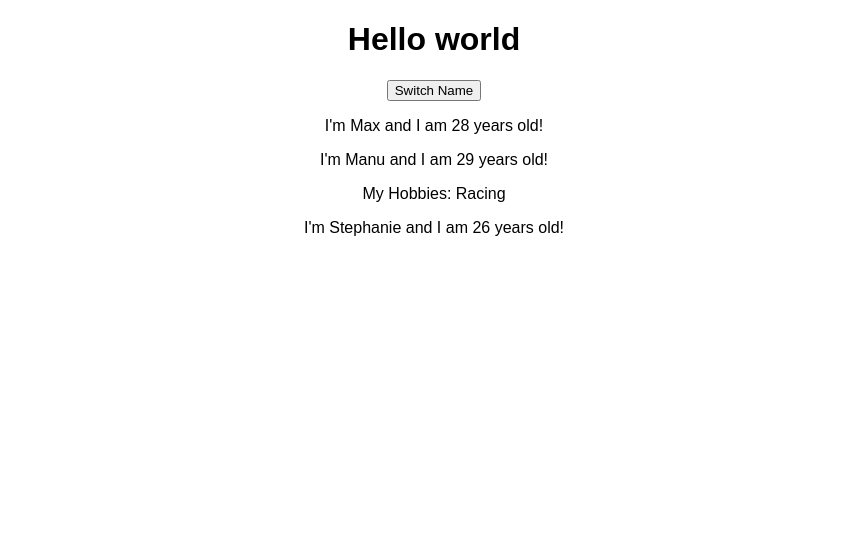
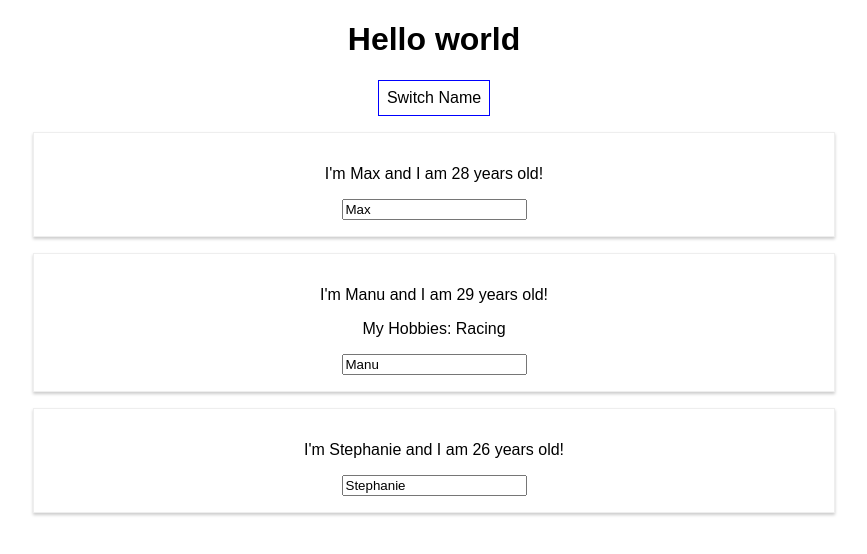
Before and after one commit to AkbarKarshiev/ReactJS-complete-guide, a React (Create React App) app: page / in a window 1280 px wide. Shown: the top 554 px of the page, without its empty margins (206-1073 px from the left). Built offline with nearby package versions, Linux system fonts and the light colour scheme.

Commit message:
3_Chapter_Final_files

```diff
--- a/src/App.js
+++ b/src/App.js
@@ -12,26 +12,53 @@ class App extends Component {
     otherState: 'some other value'
   }
 
-  switchNameHandler = () => {
+  switchNameHandler = (newName) => {
     //console.log("Was clicked");
     // DON'T DO THIS: this.state.persons[0].name = 'Maximilian';
     this.setState({
       persons: [
-        { name: 'Maximilian', age: 28 },
+        { name: newName, age: 28 },
         { name: 'Manu', age: 29 },
+        { name: 'Stephanie', age: 26 },
+      ]
+    })
+  }
+
+  nameChangedHandler = (event) => {
+    this.setState({
+      persons: [
+        { name: 'Max', age: 28 },
+        { name: event.target.value, age: 29 },
         { name: 'Stephanie', age: 27 },
       ]
     })
   }
 
   render() {
+    const style = {
+      backgroundColor: 'white',
+      font: 'inherit',
+      border: '1px solid blue',
+      padding: '8px',
+      cursor: 'pointer'
+    };
     return (
       <div className="App">
        <h1>Hello world</h1>
-       <button onClick={this.switchNameHandler}>Switch Name</button>
-       <Person name={this.state.persons[0].name} age={this.state.persons[0].age}/>
-       <Person name={this.state.persons[1].name} age={this.state.persons[1].age}>My Hobbies: Racing</Person>
-       <Person name={this.state.persons[2].name} age={this.state.persons[2].age}/>
+       <button
+        style={style}
+        onClick={/*alternative to pass method to component () => this.switchNameHandler('Maximilian!!')*/ this.switchNameHandler.bind(this, 'Maximilian')}>Switch Name</button>
+       <Person
+        name={this.state.persons[0].name}
+        age={this.state.persons[0].age}/>
+       <Person
+        name={this.state.persons[1].name}
+        age={this.state.persons[1].age}
+        click={this.switchNameHandler.bind(this, 'Max!')}
+        changed={this.nameChangedHandler}>My Hobbies: Racing</Person>
+       <Person
+        name={this.state.persons[2].name}
+        age={this.state.persons[2].age}/>
       </div>
     );
   }
--- /dev/null
+++ b/src/Person/Person.css
@@ -0,0 +1,8 @@
+.Person {
+    width: 60%;
+    margin: 16px auto;
+    border: 1px solid #eee;
+    box-shadow: 0 2px 3px #ccc;
+    padding: 16px;
+    text-align: center;
+}
--- a/src/Person/Person.js
+++ b/src/Person/Person.js
@@ -1,12 +1,13 @@
 import React from 'react';
+import './Person.css';
 
 const person = (props) => {
     return (
-        <div>
-            <p>I'm {props.name} and I am {props.age} years old!</p>
+        <div className="Person">
+            <p onClick={props.click}>I'm {props.name} and I am {props.age} years old!</p>
             <p>{props.children}</p>
+            <input type="text" onChange={props.changed} value={props.name}/>
         </div>
-
     )
 };
 
```
